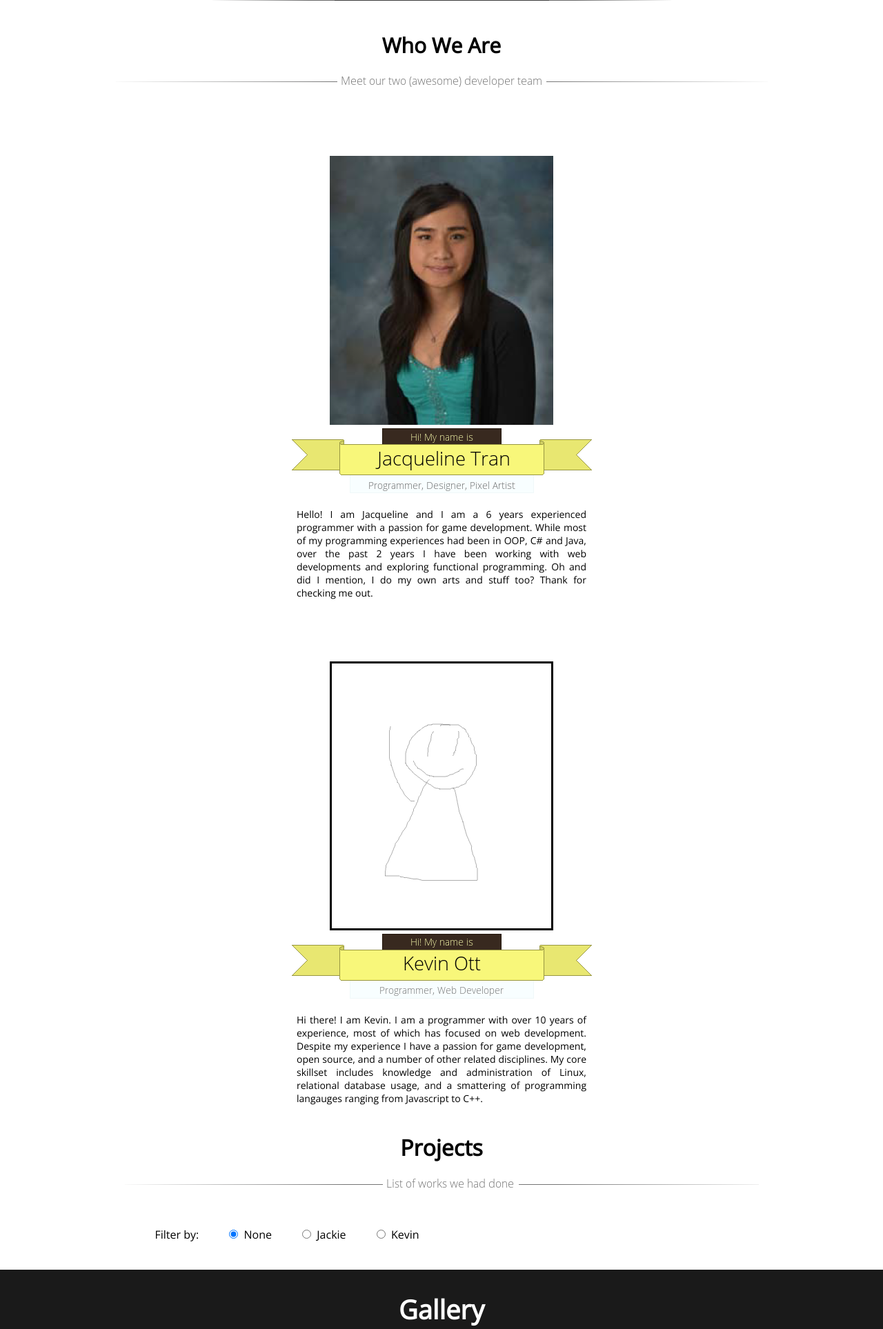
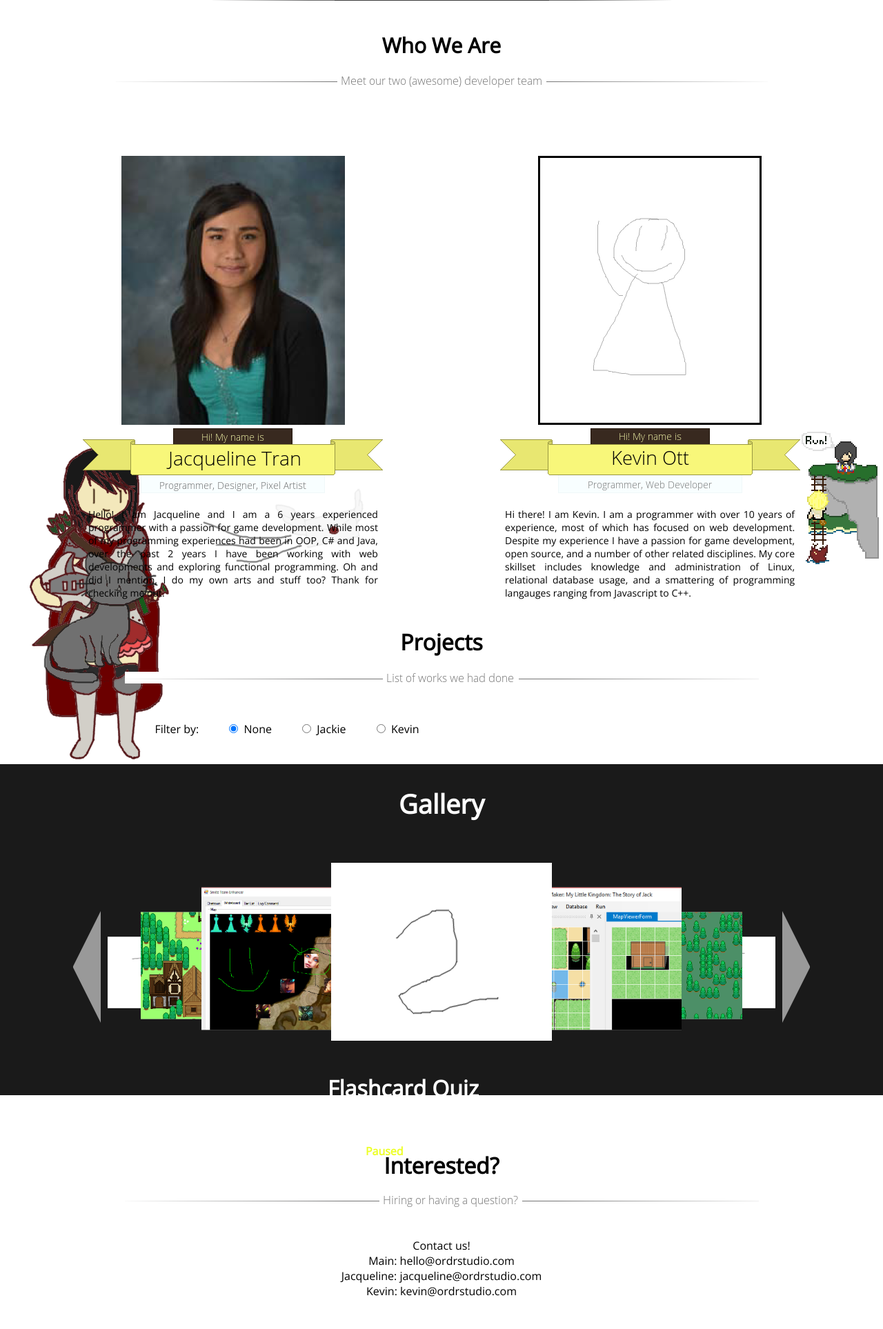
Before and after one commit to ComposerCookie/composercookie.github.io, a PHP site: page / in a window 1280 px wide. Shown: the part 574-2501 px from the top of the page at 69% size. Run offline with PHP 8.4, Linux system fonts and the light colour scheme.

Commit message:
Pictures!
Added 3 drawings

```diff
--- a/css/style.css
+++ b/css/style.css
@@ -7,7 +7,9 @@ body{
 
 #Logo{
     background-image: url('../gfx/logoBackground.png');
-    /*background-color: #1E1E1F;*/
+    background-color: #1E1E1F;
+    background-repeat: no-repeat;
+    background-size: 100% 540px;
     height: 540px;
     position: relative;
     width: 100%;
@@ -74,8 +76,7 @@ nav ul li a:hover{
 }
 
 #Team{
-    background-color: white;
-    width: 75%;
+    width: 100%;
     text-align: center;
     margin: auto;
 }
@@ -431,6 +432,33 @@ nav ul li a:hover{
     padding-top: 40px;
 }
 
+#Drawings{
+    width: 100%;
+    height: 100%;
+    z-index: -1;
+}
+
+#drawing1{
+    position: absolute;
+    top: 1200px;
+    left: 0px;
+    z-index: -1;
+}
+
+#drawing2{
+    position: absolute;
+    top: 1200px;
+    right: 0px;
+    z-index: -1;
+}
+
+#drawing3{
+    position: absolute;
+    top: 1200px;
+    left: 0px;
+    z-index: -1;
+}
+
 footer{
     margin-top: 80px;
     background-color: #1E1E1F;
--- a/index.html
+++ b/index.html
@@ -115,6 +115,12 @@
 			</div>
         </div>
 
+		<div id="Drawings">
+			<img id="drawing1" src="gfx/drawing1.png">
+			<img id="drawing2" src="gfx/drawing2.png">
+			<img id="drawing3" src="gfx/drawing3.png">
+		</div>
+
 		<footer>
 			<p>Designed by Jacqueline Tran<br>
 			Copyrighted, Orange Dragon Studio 2015</p>
```
Also changed, not shown: gfx/drawing1.png (added), gfx/drawing2.png (added), gfx/drawing3.png (added), 1 other file.
